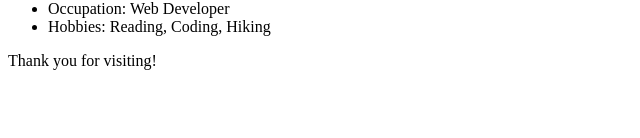
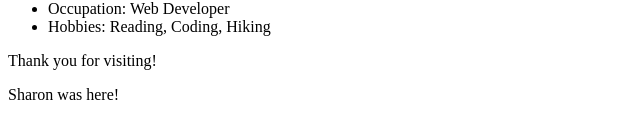
Before and after one commit to sreedath/vizuara-webinar-repo, a plain HTML site: page index.html in a window 1280 px wide. Shown: the part 166-304 px from the top of the page, without its empty margins (0-640 px from the left). Drawn offline with Linux system fonts and the light colour scheme.

Commit message:
changes made : name added - Sharon
Contribution made: my name added to the repo

```diff
--- a/index.html
+++ b/index.html
@@ -15,5 +15,6 @@
         <li>Hobbies: Reading, Coding, Hiking</li>
     </ul>
     <p>Thank you for visiting!</p>
+    <p>Sharon was here!</p>
 </body>
 </html>
```
